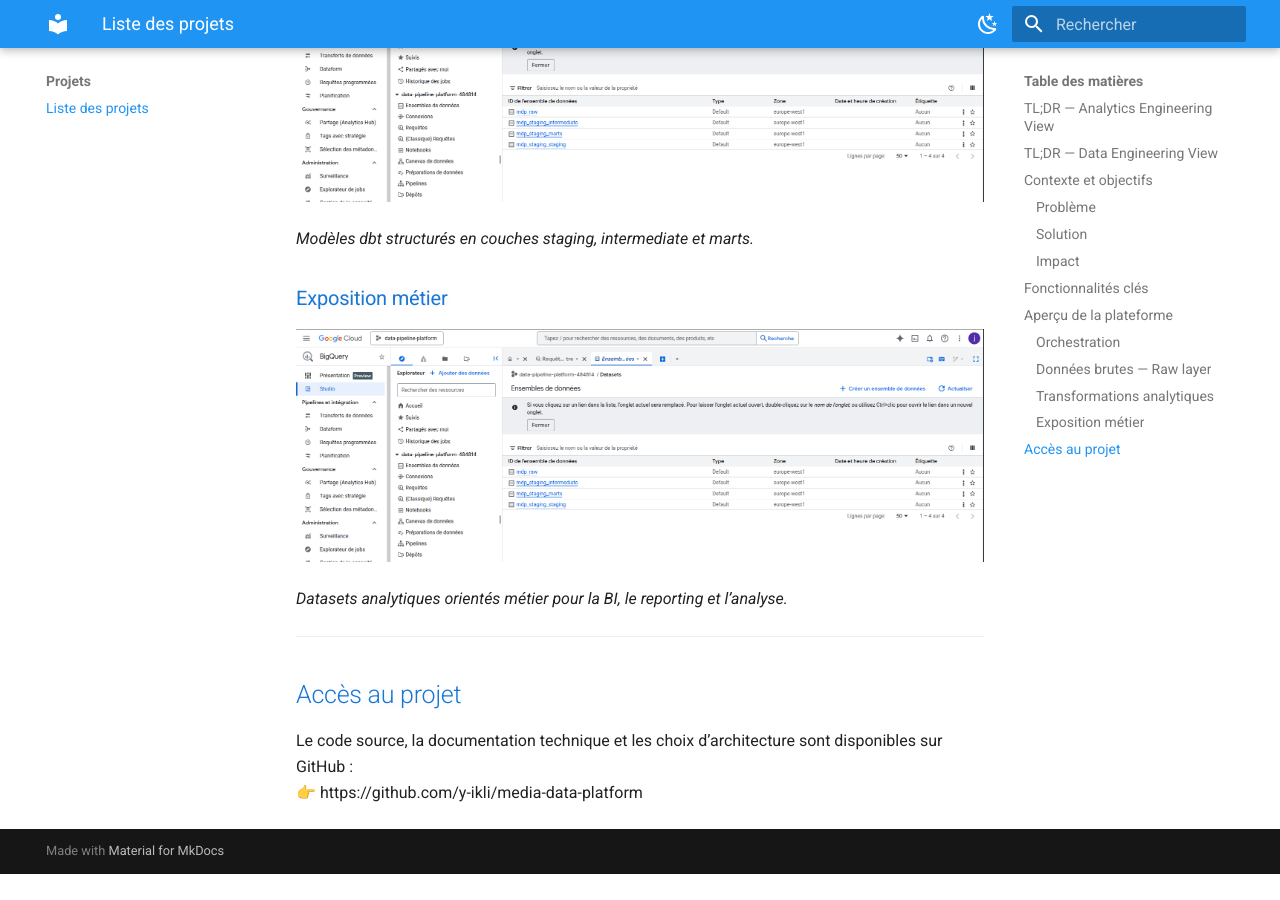
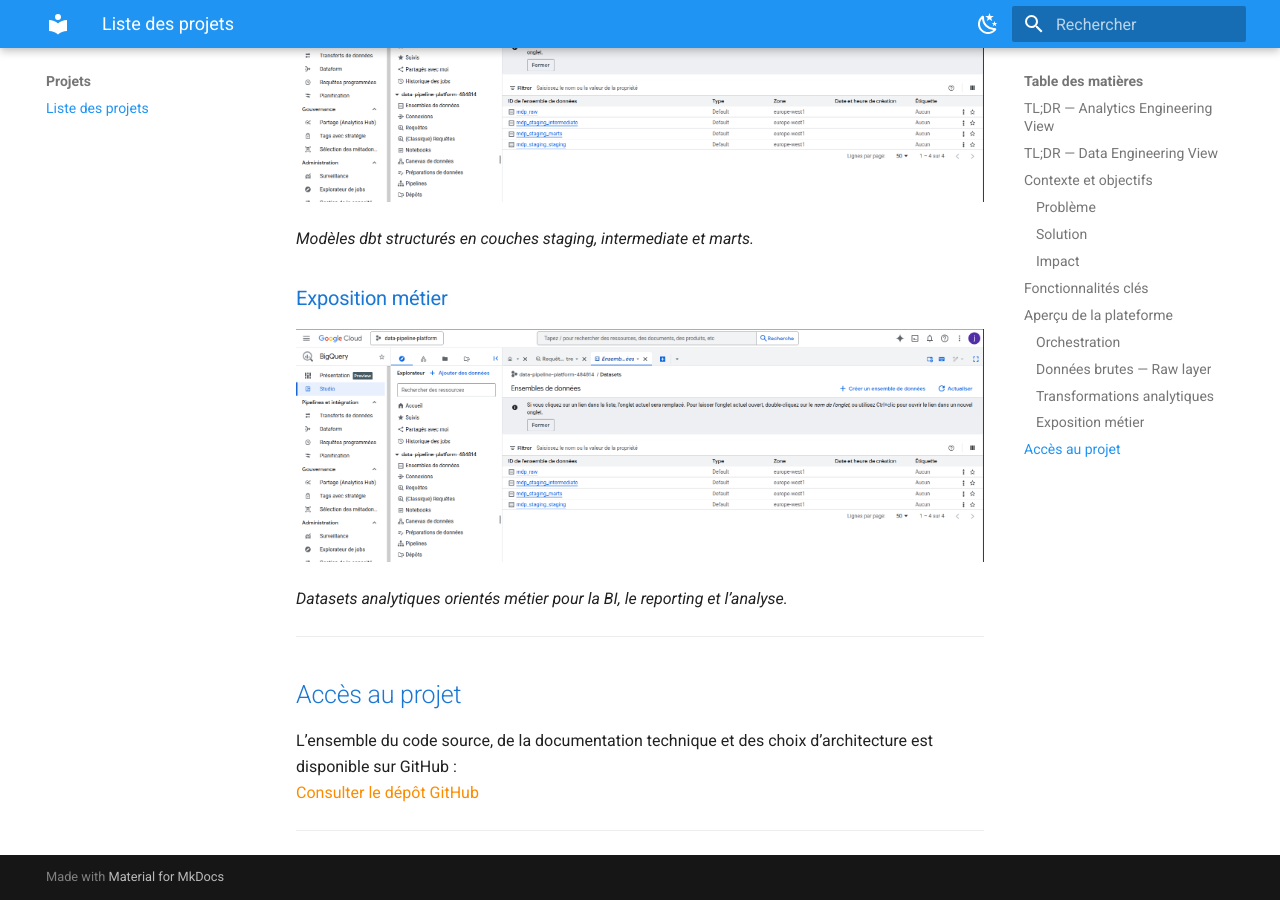
Before and after one commit to y-ikli/portfolio, an MkDocs documentation site: the page built from docs/projets/index.md, in a window 1280 px wide and 900 px high, scrolled down 2867 px. Built offline with MkDocs 1.6.1 and Material for MkDocs 9.7.7, drawn with Linux system fonts in a browser that asks for light colours; before the commit the page ends 3741 px from its top, so only the background shows below that.

Commit message:
fix link github

```diff
--- a/docs/projets/index.md
+++ b/docs/projets/index.md
@@ -91,6 +91,8 @@
 ---
 
 ## Accès au projet
+L’ensemble du code source, de la documentation technique et des choix d’architecture est disponible sur GitHub :
+[Consulter le dépôt GitHub](https://github.com/y-ikli/media-data-platform)
 
-Le code source, la documentation technique et les choix d’architecture sont disponibles sur GitHub :
-👉 https://github.com/y-ikli/media-data-platform
+
+---
```
